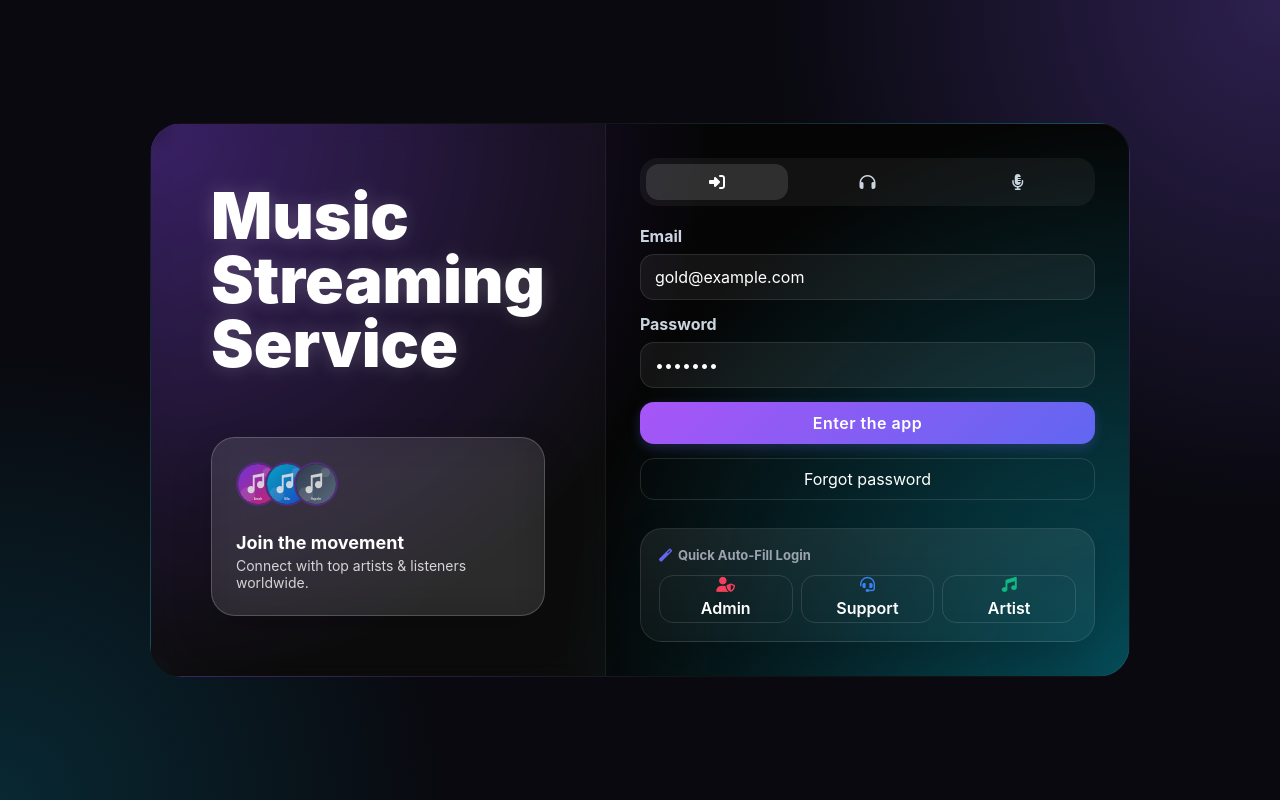
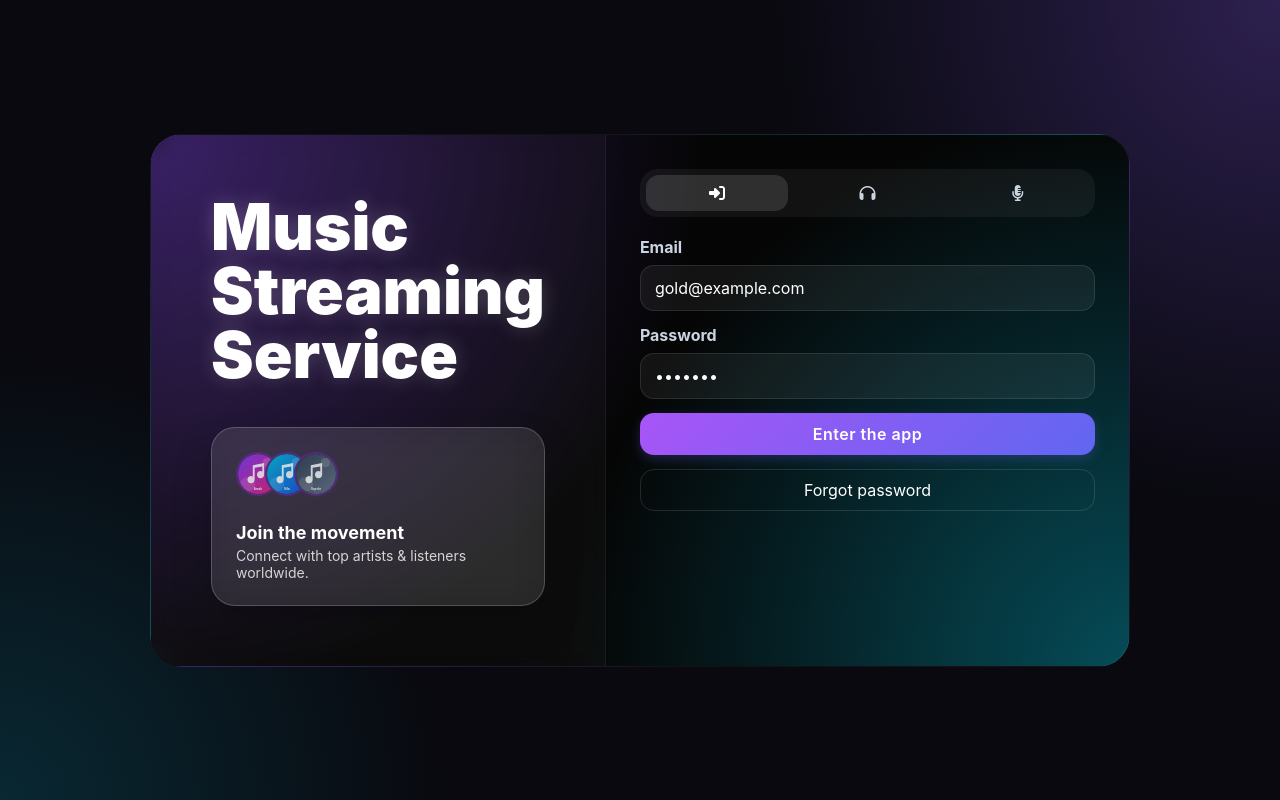
Before and after one commit to Saba-khmohammadi/music-streaming-frontend, a Next.js app: page /login in a window 1280 px wide. Built offline with nearby package versions, Linux system fonts and the light colour scheme.

Commit message:
remove auto fill

```diff
--- a/src/app/login/page.tsx
+++ b/src/app/login/page.tsx
@@ -163,67 +163,7 @@ function LoginContent() {
               <div className="form-row"><label className="label">Password</label><input className="input" name="password" type="password" defaultValue="gold123" required /></div>
               <button className="btn primary block">Enter the app</button>
               <button type="button" className="btn ghost block" onClick={() => setTab('reset')}>Forgot password</button>
-              <div className="card" style={{ marginTop: 14 }}>
-                <strong style={{ display: 'block', marginBottom: 12, fontSize: '13px', color: 'var(--muted)' }}>
-                  <i className="fas fa-magic" style={{ marginRight: '6px', color: '#6366f1' }}></i>
-                  Quick Auto-Fill Login
-                </strong>
 
-                <div style={{ display: 'grid', gridTemplateColumns: 'repeat(3, 1fr)', gap: '8px' }}>
-
-                  <button
-                    type="button"
-                    className="btn ghost"
-                    style={{ fontSize: '12px', padding: '10px 6px', display: 'flex', flexDirection: 'column', gap: '6px', alignItems: 'center', cursor: 'pointer' }}
-                    onClick={() => {
-                      const emailInput = document.getElementsByName('email')[0] as HTMLInputElement;
-                      const passwordInput = document.getElementsByName('password')[0] as HTMLInputElement;
-                      if (emailInput && passwordInput) {
-                        emailInput.value = 'admin@example.com';
-                        passwordInput.value = 'admin123';
-                      }
-                    }}
-                  >
-                    <i className="fas fa-user-shield" style={{ fontSize: '16px', color: '#f43f5e' }}></i>
-                    <strong>Admin</strong>
-                  </button>
-
-                  <button
-                    type="button"
-                    className="btn ghost"
-                    style={{ fontSize: '12px', padding: '10px 6px', display: 'flex', flexDirection: 'column', gap: '6px', alignItems: 'center', cursor: 'pointer' }}
-                    onClick={() => {
-                      const emailInput = document.getElementsByName('email')[0] as HTMLInputElement;
-                      const passwordInput = document.getElementsByName('password')[0] as HTMLInputElement;
-                      if (emailInput && passwordInput) {
-                        emailInput.value = 'support@example.com';
-                        passwordInput.value = 'support123';
-                      }
-                    }}
-                  >
-                    <i className="fas fa-headset" style={{ fontSize: '16px', color: '#3b82f6' }}></i>
-                    <strong>Support</strong>
-                  </button>
-
-                  <button
-                    type="button"
-                    className="btn ghost"
-                    style={{ fontSize: '12px', padding: '10px 6px', display: 'flex', flexDirection: 'column', gap: '6px', alignItems: 'center', cursor: 'pointer' }}
-                    onClick={() => {
-                      const emailInput = document.getElementsByName('email')[0] as HTMLInputElement;
-                      const passwordInput = document.getElementsByName('password')[0] as HTMLInputElement;
-                      if (emailInput && passwordInput) {
-                        emailInput.value = 'artist@example.com';
-                        passwordInput.value = 'artist123';
-                      }
-                    }}
-                  >
-                    <i className="fas fa-music" style={{ fontSize: '16px', color: '#10b981' }}></i>
-                    <strong>Artist</strong>
-                  </button>
-
-                </div>
-              </div>
             </form>
           ) : null}
 
```
